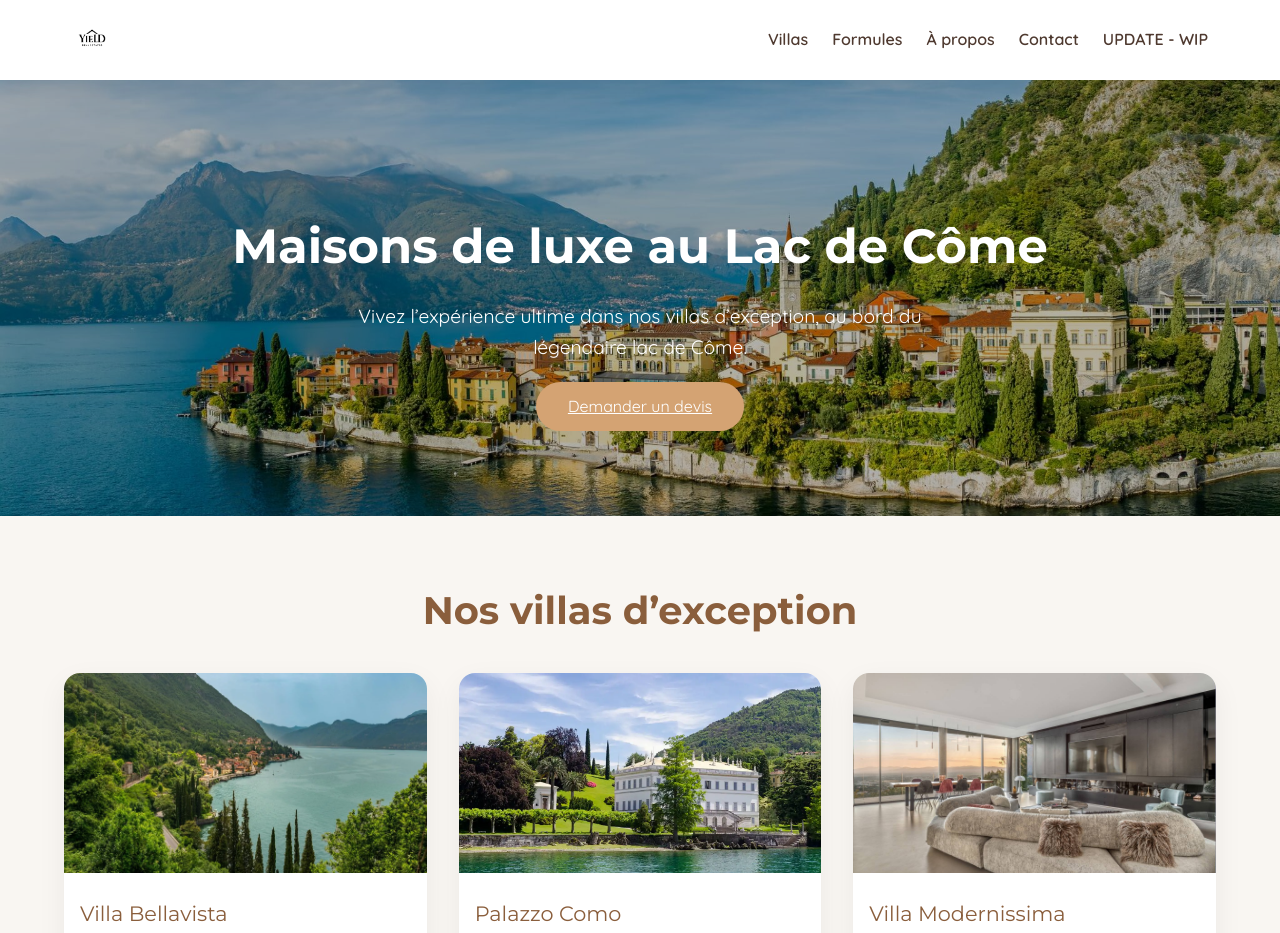
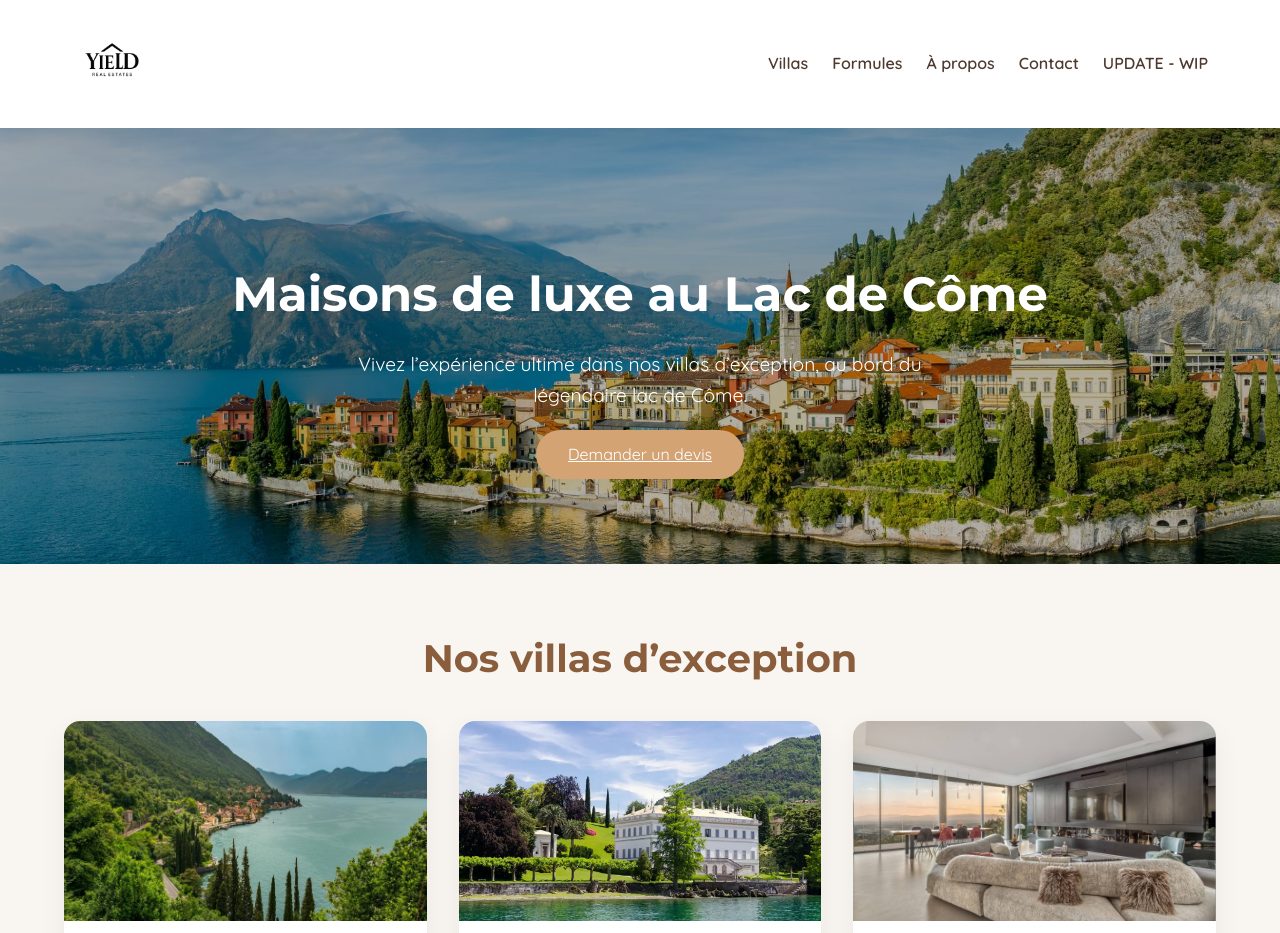
Before and after one commit to Okram08/YieLD, a plain HTML site: page index.html in a window 1280 px wide. Shown: the top 933 px of the page. Drawn offline with Linux system fonts and the light colour scheme.

Commit message:
Update index.html

```diff
--- a/index.html
+++ b/index.html
@@ -46,10 +46,10 @@
       display: flex;
       align-items: center;
       /* Optionnel : ajuste la hauteur du conteneur logo si besoin */
-      height: 48px;
+      height: 96px;
     }
     .logo img {
-      height: 40px; /* Ajuste la taille du logo ici */
+      height: 80px; /* Ajuste la taille du logo ici */
       width: auto;
       display: block;
     }
```
